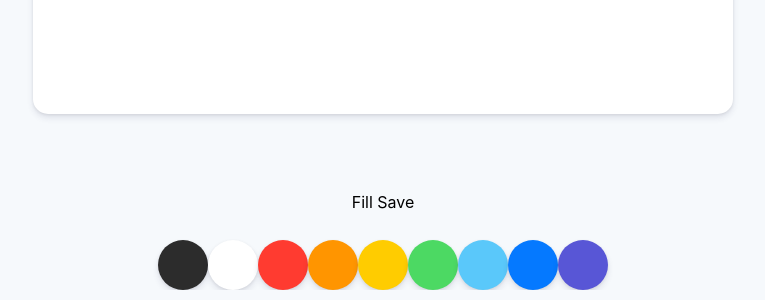
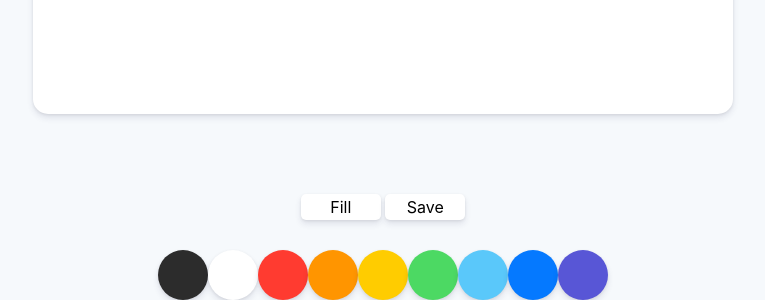
Before and after one commit to Philippians-4-13/paintjs, a plain HTML site: page index.html in a window 1280 px wide. Shown: the part 636-936 px from the top of the page, without its empty margins (257-1022 px from the left). Drawn offline with Linux system fonts and the light colour scheme.

Commit message:
Update style.css

```diff
--- a/style.css
+++ b/style.css
@@ -30,6 +30,13 @@ body {
 
 .controls__btns button{
   all: unset;
+  cursor: pointer;
+  background-color: white;
+  padding: 5px 0px;
+  width: 80px;
+  text-align: center;
+  border-radius: 5px;
+  box-shadow: 0 4px 6px rgba(50, 50, 93, 0.11), 0 1px 3px rgba(0, 0, 0, 0.08);
 }
 
 .controls .controls__colors {
```
